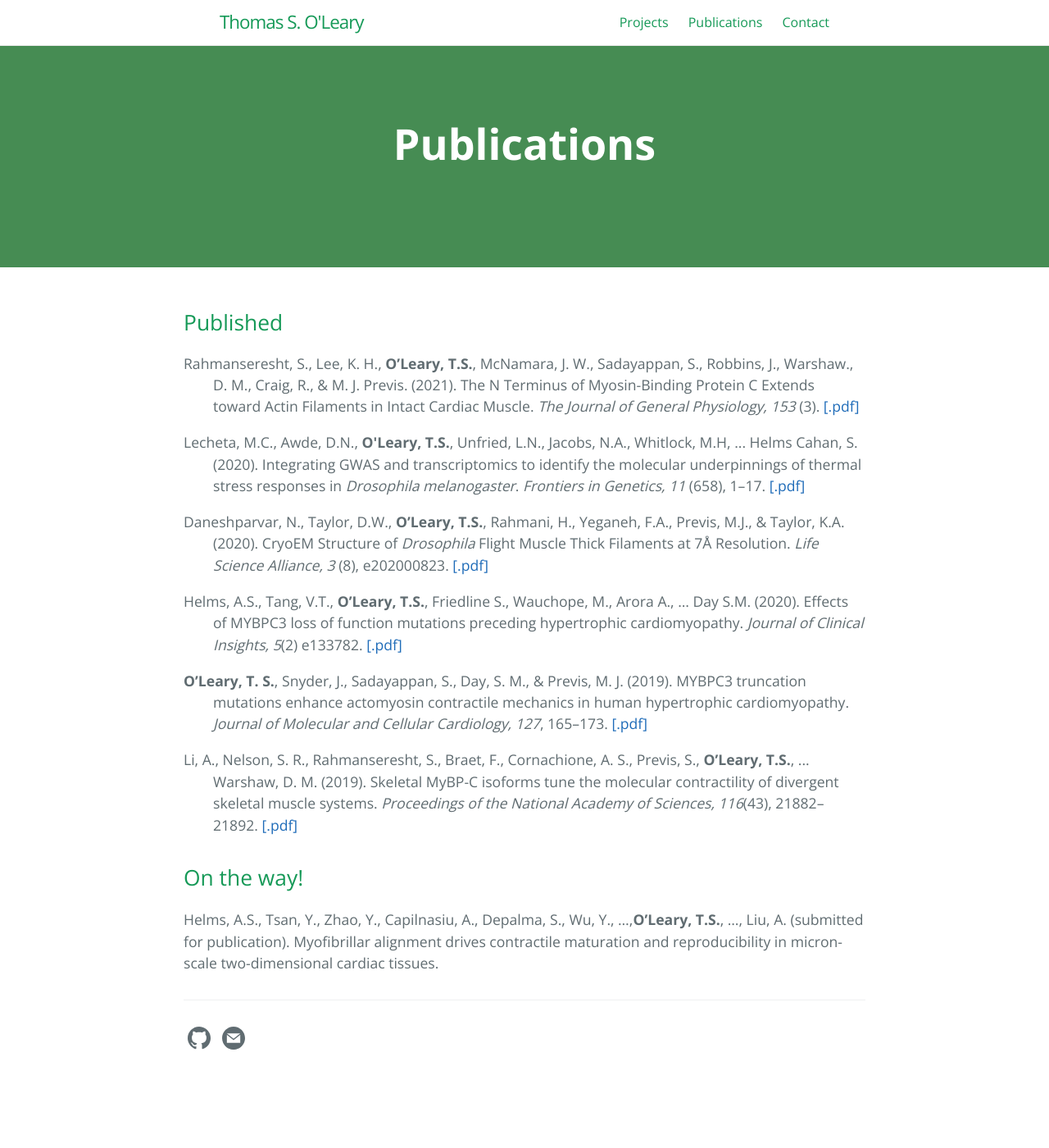
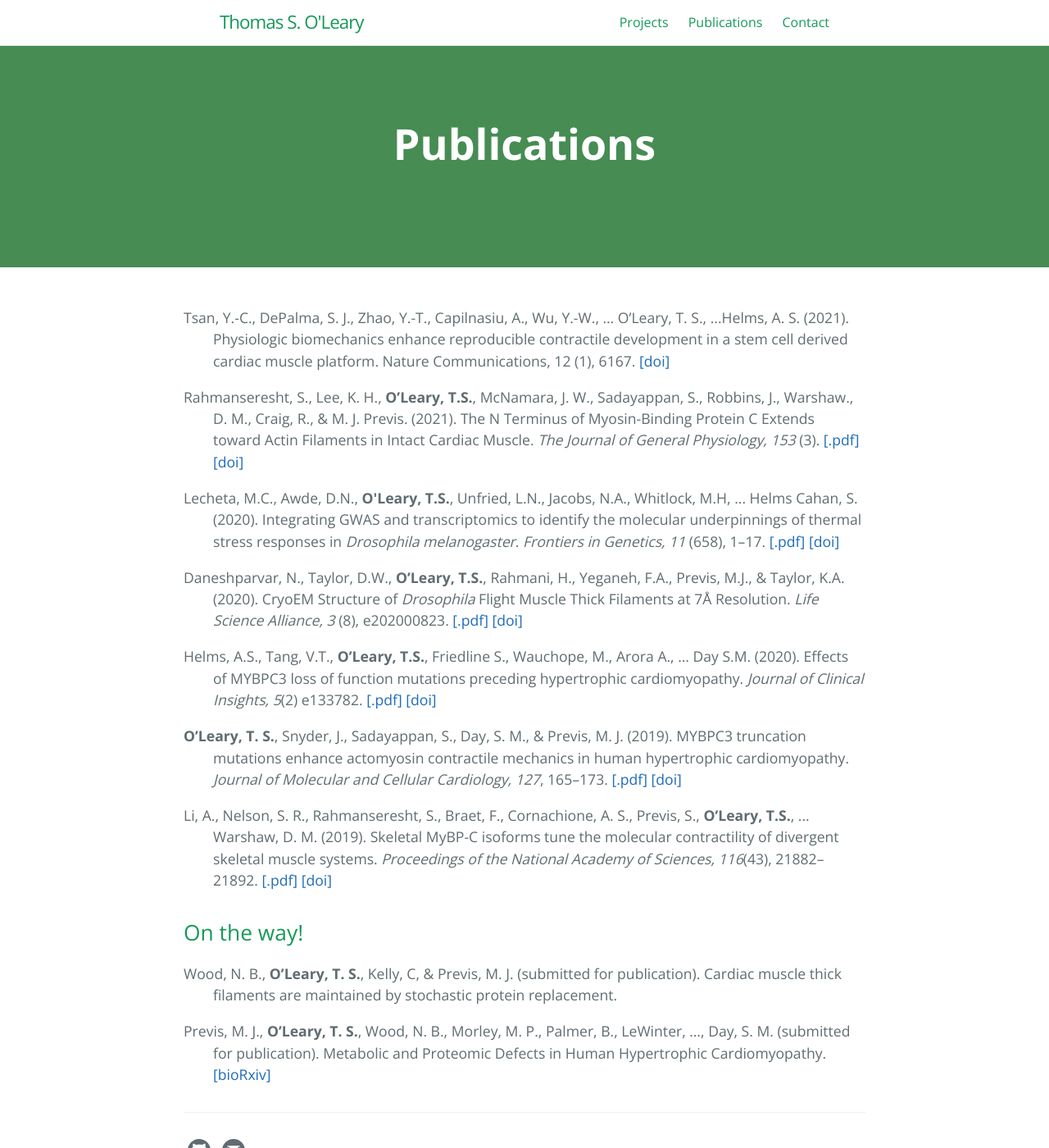
Before and after one commit to tsoleary/tsoleary.github.io, a Jekyll site: the page built from publications/publications.md, in a window 1280 px wide and 1400 px high. Shown: the whole window at 82% size. Built offline with Jekyll 4.4.1, drawn with Linux system fonts in a browser that asks for light colours.

Commit message:
full update of publications

```diff
--- a/publications/publications.md
+++ b/publications/publications.md
@@ -6,24 +6,31 @@ permalink: /publications.html
 ref: publications
 order: 2
 ---
-## Published
 
 <div class="a">
 
-<p>Rahmanseresht, S., Lee, K. H.,  <b>O’Leary, T.S.</b>, McNamara,  J. W., Sadayappan, S.,  Robbins, J., Warshaw., D. M., Craig, R., & M. J. Previs. (2021). The N Terminus of Myosin-Binding Protein C Extends toward Actin Filaments in Intact Cardiac Muscle. <i>The Journal of General Physiology, 153</i> (3). <a href="publications/sheema_et_al_2021.pdf" target="_blank"> [.pdf] </a></p>
+<p>Tsan, Y.-C., DePalma, S. J., Zhao, Y.-T., Capilnasiu, A., Wu, Y.-W., … O’Leary, T. S., ...Helms, A. S. (2021). Physiologic biomechanics enhance reproducible contractile development in a stem cell derived cardiac muscle platform. Nature Communications, 12 (1), 6167. <a href="https://doi.org/10.1038/s41467-021-26496-1" target="_blank"> [doi] </a></p>
 
-<p>Lecheta, M.C., Awde, D.N., <b>O'Leary, T.S.</b>, Unfried, L.N., Jacobs, N.A., Whitlock, M.H, ... Helms Cahan, S. (2020). Integrating GWAS and transcriptomics to identify the molecular underpinnings of thermal stress responses in <i>Drosophila melanogaster</i>. <i>Frontiers in Genetics, 11</i> (658), 1–17. <a href="publications/lecheta_et_al_2020.pdf" target="_blank"> [.pdf] </a></p>
+<p>Rahmanseresht, S., Lee, K. H.,  <b>O’Leary, T.S.</b>, McNamara,  J. W., Sadayappan, S.,  Robbins, J., Warshaw., D. M., Craig, R., & M. J. Previs. (2021). The N Terminus of Myosin-Binding Protein C Extends toward Actin Filaments in Intact Cardiac Muscle. <i>The Journal of General Physiology, 153</i> (3). <a href="publications/sheema_et_al_2021.pdf" target="_blank"> [.pdf] </a><a href="http://dx.doi.org/10.1085/jgp.202012726" target="_blank"> [doi] </a></p>
 
-<p>Daneshparvar, N., Taylor, D.W., <b>O’Leary, T.S.</b>, Rahmani, H., Yeganeh, F.A., Previs, M.J., & Taylor, K.A. (2020). CryoEM Structure of <i>Drosophila</i> Flight Muscle Thick Filaments at 7Å Resolution. <i>Life Science Alliance, 3</i> (8), e202000823. <a href="publications/daneshparvar_et_al_2020.pdf" target="_blank"> [.pdf] </a></p>
+<p>Lecheta, M.C., Awde, D.N., <b>O'Leary, T.S.</b>, Unfried, L.N., Jacobs, N.A., Whitlock, M.H, ... Helms Cahan, S. (2020). Integrating GWAS and transcriptomics to identify the molecular underpinnings of thermal stress responses in <i>Drosophila melanogaster</i>. <i>Frontiers in Genetics, 11</i> (658), 1–17. <a href="publications/lecheta_et_al_2020.pdf" target="_blank"> [.pdf] </a><a href="http://dx.doi.org/10.3389/fgene.2020.00658" target="_blank"> [doi] </a></p>
 
-<p>Helms, A.S., Tang, V.T., <b>O’Leary, T.S.</b>, Friedline S., Wauchope, M., Arora A.,  … Day S.M. (2020). Effects of MYBPC3 loss of function mutations preceding hypertrophic cardiomyopathy. <i>Journal of Clinical Insights, 5</i>(2) e133782. <a href="publications/helms_et_al_2020.pdf" target="_blank"> [.pdf] </a></p>
+<p>Daneshparvar, N., Taylor, D.W., <b>O’Leary, T.S.</b>, Rahmani, H., Yeganeh, F.A., Previs, M.J., & Taylor, K.A. (2020). CryoEM Structure of <i>Drosophila</i> Flight Muscle Thick Filaments at 7Å Resolution. <i>Life Science Alliance, 3</i> (8), e202000823. <a href="publications/daneshparvar_et_al_2020.pdf" target="_blank"> [.pdf] </a><a href="http://dx.doi.org/10.26508/lsa.202000823" target="_blank"> [doi] </a></p>
 
-<p><b>O’Leary, T. S.</b>, Snyder, J., Sadayappan, S., Day, S. M., & Previs, M. J. (2019). MYBPC3 truncation mutations enhance actomyosin contractile mechanics in human hypertrophic cardiomyopathy. <i>Journal of Molecular and Cellular Cardiology, 127</i>, 165–173. <a href="publications/oleary_et_al_2019.pdf" target="_blank"> [.pdf] </a></p>
+<p>Helms, A.S., Tang, V.T., <b>O’Leary, T.S.</b>, Friedline S., Wauchope, M., Arora A.,  … Day S.M. (2020). Effects of MYBPC3 loss of function mutations preceding hypertrophic cardiomyopathy. <i>Journal of Clinical Insights, 5</i>(2) e133782. <a href="publications/helms_et_al_2020.pdf" target="_blank"> [.pdf] </a><a href="http://dx.doi.org/10.1172/jci.insight.133782" target="_blank"> [doi] </a></p>
 
-<p>Li, A., Nelson, S. R., Rahmanseresht, S., Braet, F., Cornachione, A. S., Previs, S., <b>O’Leary, T.S.</b>, ... Warshaw, D. M. (2019). Skeletal MyBP-C isoforms tune the molecular contractility of divergent skeletal muscle systems. <i>Proceedings of the National Academy of Sciences, 116</i>(43), 21882–21892. <a href="publications/amy_li_pnas.pdf" target="_blank"> [.pdf] </a></p>
+<p><b>O’Leary, T. S.</b>, Snyder, J., Sadayappan, S., Day, S. M., & Previs, M. J. (2019). MYBPC3 truncation mutations enhance actomyosin contractile mechanics in human hypertrophic cardiomyopathy. <i>Journal of Molecular and Cellular Cardiology, 127</i>, 165–173. <a href="publications/oleary_et_al_2019.pdf" target="_blank"> [.pdf] </a><a href="http://dx.doi.org/10.1016/j.yjmcc.2018.12.003" target="_blank"> [doi] </a></p>
+
+<p>Li, A., Nelson, S. R., Rahmanseresht, S., Braet, F., Cornachione, A. S., Previs, S., <b>O’Leary, T.S.</b>, ... Warshaw, D. M. (2019). Skeletal MyBP-C isoforms tune the molecular contractility of divergent skeletal muscle systems. <i>Proceedings of the National Academy of Sciences, 116</i>(43), 21882–21892. <a href="publications/amy_li_pnas.pdf" target="_blank"> [.pdf] </a><a href="http://dx.doi.org/10.1016/j.yjmcc.2018.12.003" target="_blank"> [doi] </a></p>
 
 </div>
 
 ## On the way!
 
-Helms, A.S., Tsan, Y.,  Zhao, Y.,  Capilnasiu, A., Depalma, S., Wu, Y., ...,<b>O’Leary, T.S.</b>, ..., Liu, A. (submitted for publication). Myofibrillar alignment drives contractile maturation and reproducibility in micron-scale two-dimensional cardiac tissues.
+<div class="a">
+
+<p>Wood, N. B., <b>O’Leary, T. S.</b>,  Kelly, C, & Previs, M. J. (submitted for publication). Cardiac muscle thick filaments are maintained by stochastic protein replacement.</p>
+
+<p>Previs, M. J., <b>O’Leary, T. S.</b>, Wood, N. B., Morley, M. P., Palmer, B., LeWinter, …, Day, S. M. (submitted for publication). Metabolic and Proteomic Defects in Human Hypertrophic Cardiomyopathy. <a href="https://www.biorxiv.org/content/10.1101/2021.08.18.455967v1.full" target="_blank"> [bioRxiv] </a></p>
+
+</div>
```
